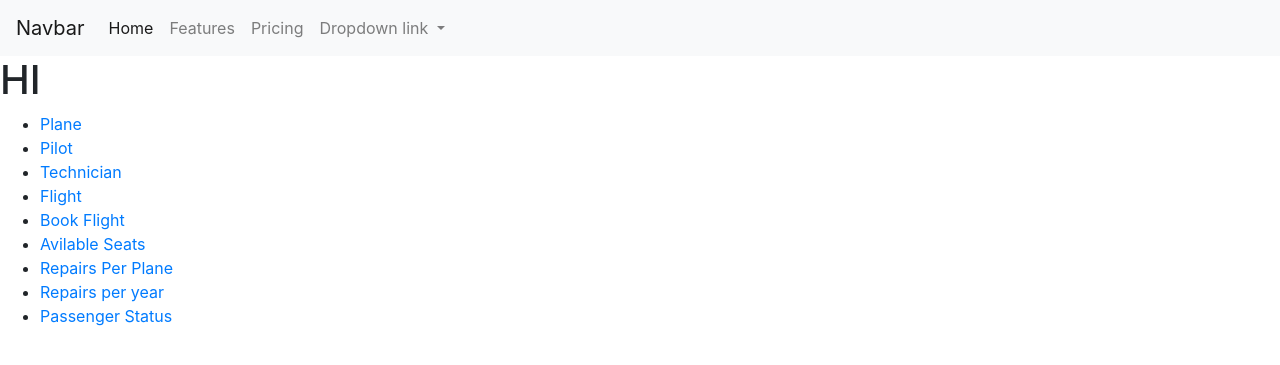
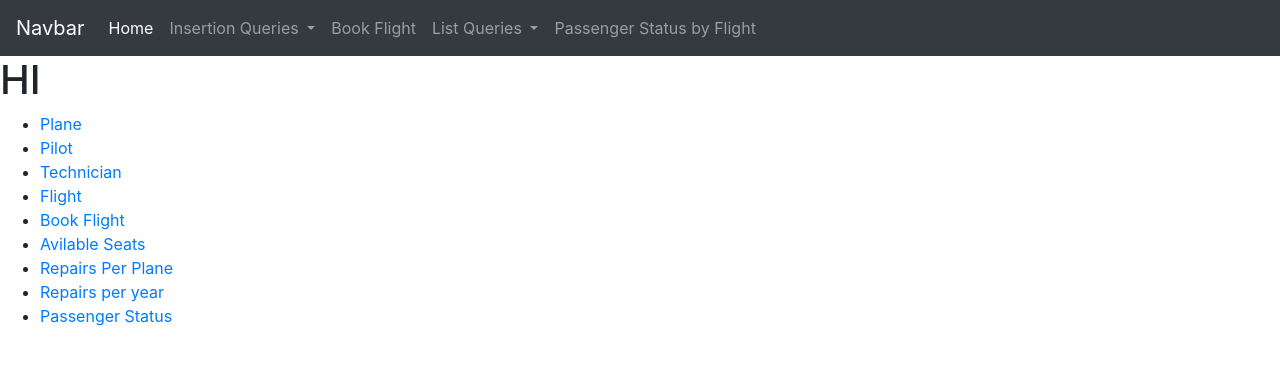
Before and after one commit to adialachar/CS166PhaseThree, a Flask app: page / in a window 1280 px wide. Shown: the top 365 px of the page. Run offline with Flask 2, Linux system fonts and the light colour scheme; some libraries are stand-ins or nearby versions.

Commit message:
added navbar

```diff
--- a/templates/index.html
+++ b/templates/index.html
@@ -10,7 +10,7 @@
 
 
 
-<nav class="navbar navbar-expand-lg navbar-light bg-light">
+<nav class="navbar navbar-expand-lg navbar-dark bg-dark">
   <a class="navbar-brand" href="#">Navbar</a>
   <button class="navbar-toggler" type="button" data-toggle="collapse" data-target="#navbarNavDropdown" aria-controls="navbarNavDropdown" aria-expanded="false" aria-label="Toggle navigation">
     <span class="navbar-toggler-icon"></span>
@@ -18,24 +18,50 @@
   <div class="collapse navbar-collapse" id="navbarNavDropdown">
     <ul class="navbar-nav">
       <li class="nav-item active">
-        <a class="nav-link" href="#">Home <span class="sr-only">(current)</span></a>
+        <a class="nav-link" href="http://127.0.0.1:5000/">Home <span class="sr-only">(current)</span></a>
       </li>
-      <li class="nav-item">
-        <a class="nav-link" href="#">Features</a>
-      </li>
-      <li class="nav-item">
-        <a class="nav-link" href="#">Pricing</a>
-      </li>
+
       <li class="nav-item dropdown">
         <a class="nav-link dropdown-toggle" href="#" id="navbarDropdownMenuLink" role="button" data-toggle="dropdown" aria-haspopup="true" aria-expanded="false">
-          Dropdown link
+          Insertion Queries
         </a>
         <div class="dropdown-menu" aria-labelledby="navbarDropdownMenuLink">
-          <a class="dropdown-item" href="#">Action</a>
-          <a class="dropdown-item" href="#">Another action</a>
-          <a class="dropdown-item" href="#">Something else here</a>
+          <a class="dropdown-item" href="http://127.0.0.1:5000/plane">Insert Plane</a>
+          <a class="dropdown-item" href="http://127.0.0.1:5000/pilot">Insert Pilot</a>
+          <a class="dropdown-item" href="http://127.0.0.1:5000/flight">Insert Flight</a>
+	  <a class="dropdown-item" href="http://127.0.0.1:5000/technician">Insert Technician</a>
         </div>
       </li>
+
+	<li class="nav-item">
+		<a class="nav-link" href="http://127.0.0.1:5000/bookflight">Book Flight</a>
+	</li>
+
+
+	  <li class="nav-item dropdown">
+		              <a class="nav-link dropdown-toggle" href="#" id="navbarDropdownMenuLink" role="button" data-toggle="dropdown" aria-haspopup="true" aria-expanded="false">
+				                List Queries
+						        </a>
+							        <div class="dropdown-menu" aria-labelledby="navbarDropdownMenuLink">
+									          <a class="dropdown-item" href="http://127.0.0.1:5000/available_seats">Available Seats By flight</a>
+										            <a class="dropdown-item" href="http://127.0.0.1:5000/repairs_per_plane_desc">Repairs Per Plane</a>
+											              <a class="dropdown-item" href="http://127.0.0.1:5000/repairs_per_year_asc">Repairs Per Year</a>
+
+															      </li>
+
+
+
+
+
+
+	<li class="nav-item">
+		<a class="nav-link" href="http://127.0.0.1:5000/passenger_status">Passenger Status by Flight</a>
+	</li>
+
+
+
+
+
     </ul>
   </div>
 </nav>
```
